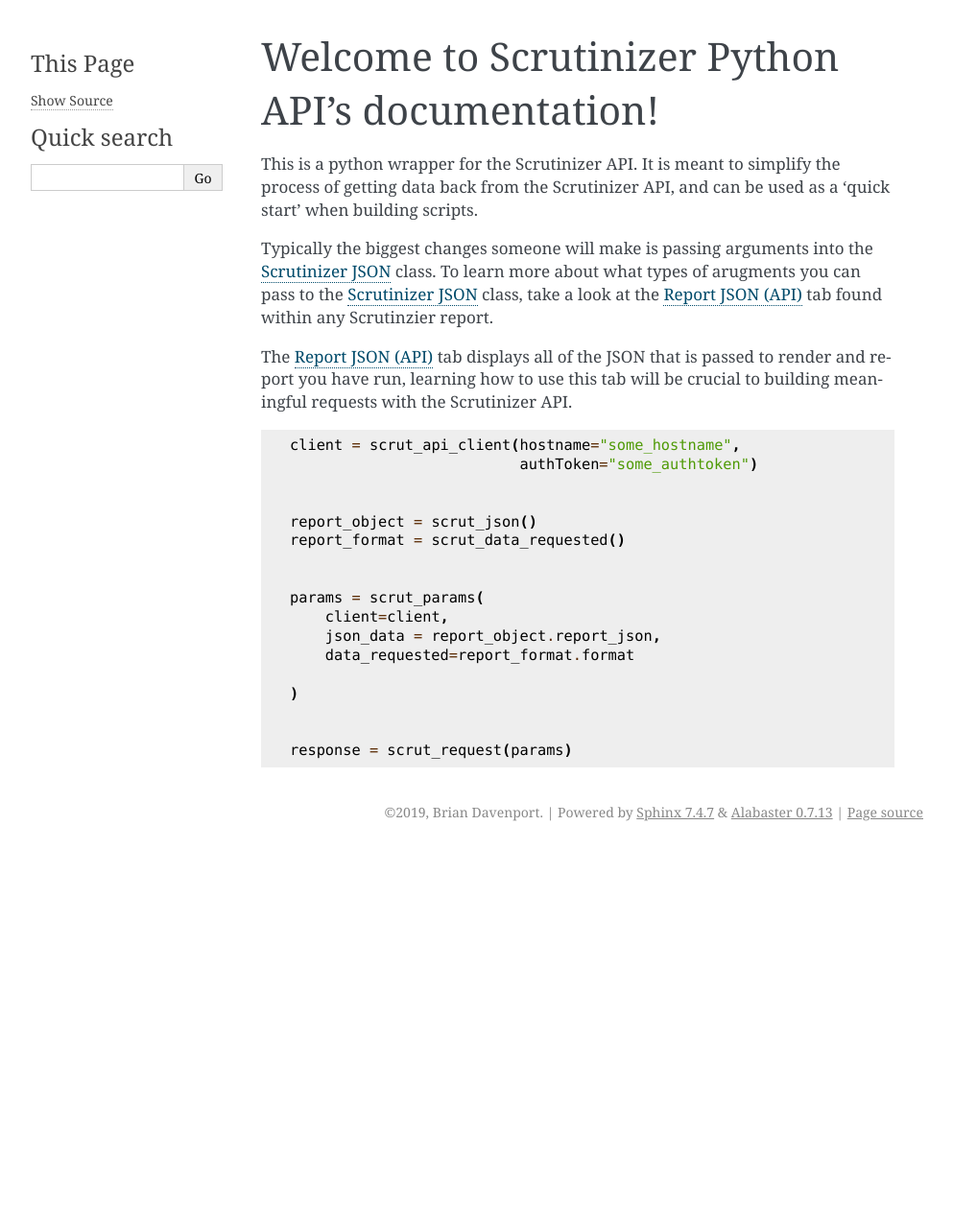
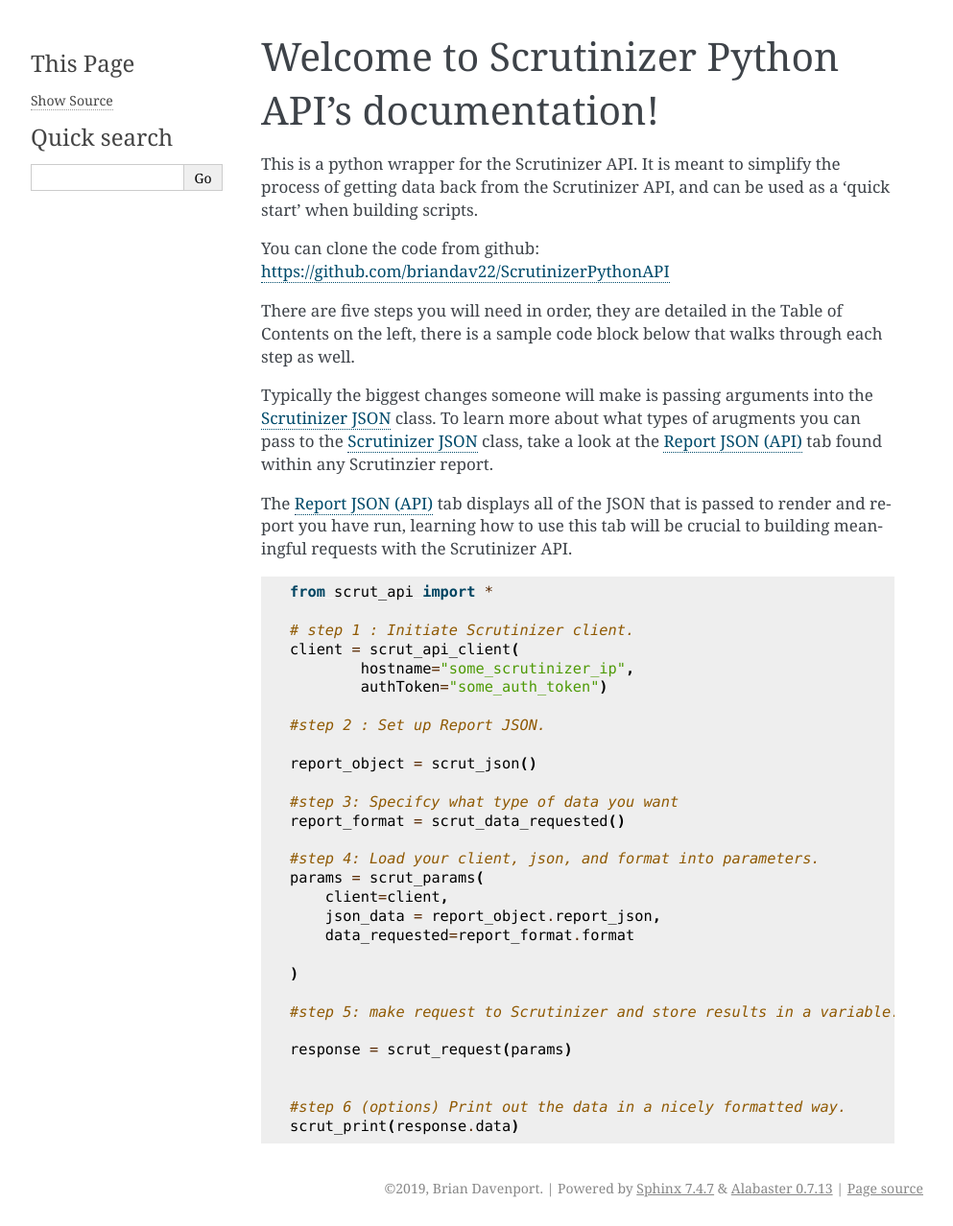
Before and after one commit to briandav22/api_docs, a Sphinx documentation site: the page built from docs/source/api_welcome.rst, in a window 1280 px wide. Shown: the whole page at 96% size, without its empty margins (148-1141 px from the left). Built offline with Sphinx 7.4.7, drawn with Linux system fonts in a browser that asks for light colours; before the commit the page ends 900 px from its top, so only the background shows below that.

Commit message:
adding guide and github

```diff
--- a/docs/source/api_welcome.rst
+++ b/docs/source/api_welcome.rst
@@ -2,10 +2,12 @@
 ==================================================
 
 
+This is a python wrapper for the Scrutinizer API. It is meant to simplify the process of getting data back from the Scrutinizer API, and can be used as a 'quick start' when building scripts.
 
+You can clone the code from github:
+https://github.com/briandav22/ScrutinizerPythonAPI
 
-
-This is a python wrapper for the Scrutinizer API. It is meant to simplify the process of getting data back from the Scrutinizer API, and can be used as a 'quick start' when building scripts.
+There are five steps you will need in order, they are detailed in the Table of Contents on the left, there is a sample code block below that walks through each step as well.
 
 Typically the biggest changes someone will make is passing arguments into the :ref:`api_json` class. To learn more about what types of arugments you can pass to the :ref:`api_json` class, take a look at the :ref:`api_report`  tab found within any Scrutinzier report.
 
@@ -13,14 +15,21 @@
 
 .. code-block:: python
 
-    client = scrut_api_client(hostname="some_hostname",
-                              authToken="some_authtoken")
+    from scrut_api import *
 
+    # step 1 : Initiate Scrutinizer client.
+    client = scrut_api_client(
+            hostname="some_scrutinizer_ip",
+            authToken="some_auth_token")
+
+    #step 2 : Set up Report JSON.
 
     report_object = scrut_json()
+
+    #step 3: Specifcy what type of data you want
     report_format = scrut_data_requested()
 
-
+    #step 4: Load your client, json, and format into parameters.
     params = scrut_params(
         client=client,
         json_data = report_object.report_json,
@@ -28,8 +37,14 @@
 
     )
 
+    #step 5: make request to Scrutinizer and store results in a variable.
 
     response = scrut_request(params)
+
+
+    #step 6 (options) Print out the data in a nicely formatted way.
+    scrut_print(response.data)
+
 
 .. toctree::
    :maxdepth: 3
@@ -37,7 +52,7 @@
 
    scrut_api_client() <api_client>
    scrut_json() <api_json>
+   scrut_data_requested() <api_data_requested>
    scrut_params() <api_params>
-   scrut_data_requested() <api_data_requested>
    scrut_request() <api_request>
    scrut_print() <api_printer>
```
Also changed, not shown: 2 other files.
